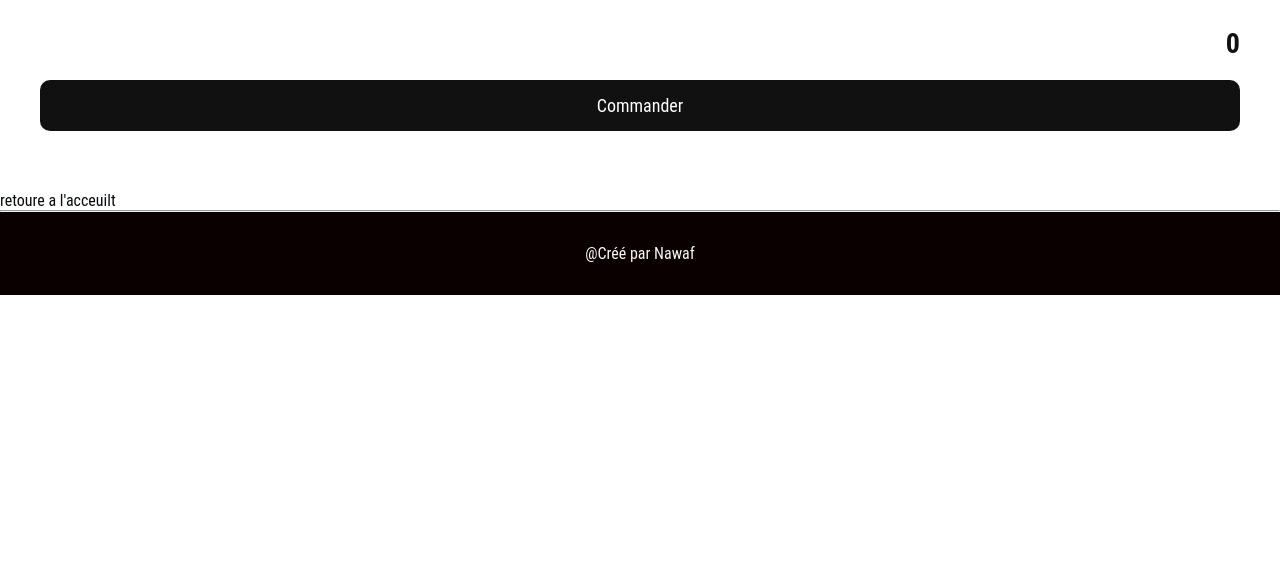
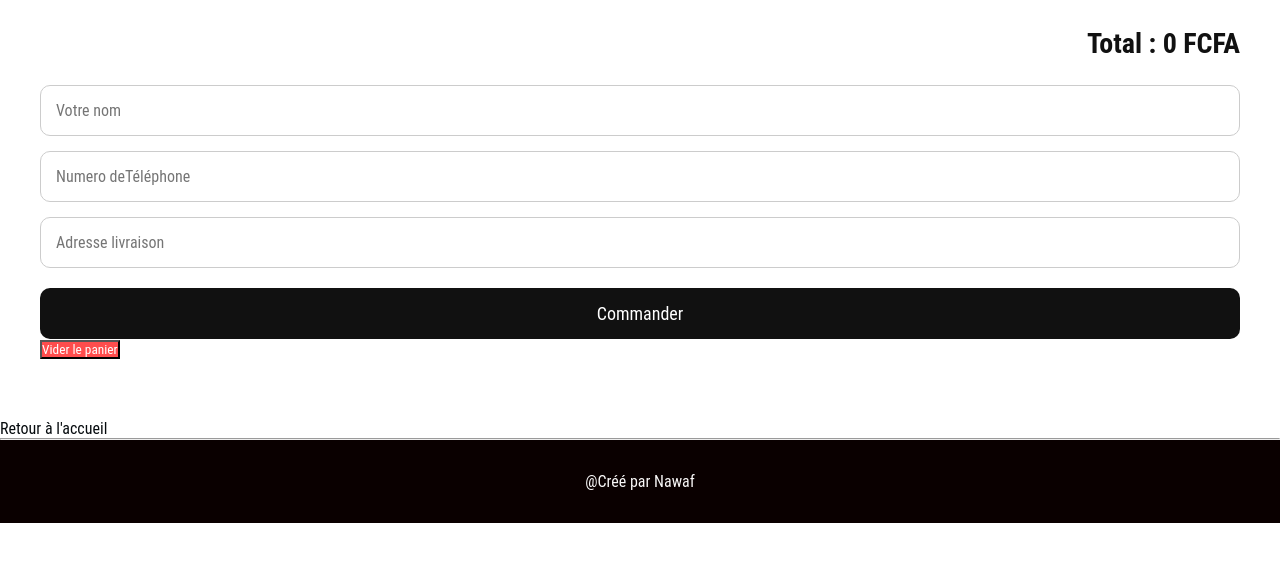
Before and after one commit to NAWAF503-clash/Nawaf-shop, a plain HTML site: page frontend/panier.html in a window 1280 px wide. Shown: the part 101-662 px from the top of the page. Drawn offline with Linux system fonts and the light colour scheme.

Commit message:
fix panier route

```diff
--- a/frontend/panier.html
+++ b/frontend/panier.html
@@ -1,8 +1,19 @@
-<html lang="fr"><head>
+<!DOCTYPE html>
+<html lang="fr">
+
+<head>
+
     <meta charset="UTF-8">
+
+    <meta name="viewport"
+    content="width=device-width, initial-scale=1.0">
+
     <title>Panier</title>
+
     <link rel="stylesheet" href="style.css">
+
 </head>
+
 <body class="panier">
 
     <div class="panier-container">
@@ -11,33 +22,71 @@
             Mon Panier 🛒
         </h1>
 
+        <!-- PRODUITS -->
         <div id="cart-items"></div>
 
+        <!-- TOTAL -->
         <div class="cart-total" id="cart-total">
             Total : 0 FCFA
         </div>
 
-    <button class="checkout-btn">
+        <!-- FORMULAIRE -->
+        <div class="commande-form">
+
+            <input
+            type="text"
+            id="nom"
+            placeholder="Votre nom">
+
+            <input
+            type="text"
+            id="numero"
+            placeholder="Numero deTéléphone">
+
+            <input
+            type="text"
+            id="adresse"
+            placeholder="Adresse livraison">
+
+        </div>
+
+        <!-- BOUTONS -->
+        <button
+        class="checkout-btn"
+        onclick="commander()">
+
             Commander
+
+        </button>
+
+        <button
+        class="delete-btn"
+        onclick="clearCart()">
+
+            Vider le panier
+
         </button>
 
     </div>
 
+    <div class="retour">
 
-<div class="retour">
-    <a href="index.html">retoure a l'acceuilt</a>
+        <a href="index.html">
+            Retour à l'accueil
+        </a>
+
     </div>
 
     <hr>
 
     <footer>
+
         <p>@Créé par Nawaf</p>
 
     </footer>
 
     <script src="panier.js"></script>
 
+</body>
 
-
-</body>
 </html>
--- a/frontend/panier.js
+++ b/frontend/panier.js
@@ -17,19 +17,48 @@ function displayCart() {
 
         const div = document.createElement("div");
 
-        div.innerHTML = `
-            <p>
-                ${item.name} - ${item.price} fr
-                <button onclick="removeItem(${index})">
-                    Supprimer
-                </button>
-            </p>
-        `;
+      div.classList.add("cart-item");
+
+div.innerHTML = `
+
+    <img src="${item.image}">
+
+    <div class="cart-info">
+
+        <h3>${item.name}</h3>
+
+        <p>🎨 Couleur : ${item.couleur || "-"}</p>
+
+        <p>📏 Taille : ${item.taille || "-"}</p>
+
+        <p>📦 Quantité : ${item.quantity}</p>
+
+    </div>
+
+    <div class="cart-price">
+
+        ${item.price} FCFA
+
+    </div>
+
+    <div class="cart-actions">
+
+        <button
+        class="delete-btn"
+        onclick="removeItem(${index})">
+
+            Supprimer
+
+        </button>
+
+    </div>
+
+`;
 
         cartItemsContainer.appendChild(div);
     });
 
-    totalElement.textContent = total;
+    totalElement.textContent =  "Total : " + total + " FCFA";
 }
 
 function removeItem(index) {
--- a/frontend/style.css
+++ b/frontend/style.css
@@ -762,6 +762,29 @@ cursor: pointer;
     color:#111;
 }
 
+.commande-form{
+
+    display:flex;
+
+    flex-direction:column;
+
+    gap:15px;
+
+    margin-top:25px;
+}
+
+.commande-form input{
+
+    padding:15px;
+
+    border-radius:10px;
+
+    border:1px solid #ccc;
+
+    font-size:16px;
+}
+
+
 /* MOBILE */
 
 @media(max-width:768px){
```
Also changed, not shown: frontend/admin.html (+1 -1 lines). Lines whose indentation alone changed are shown as unchanged.
